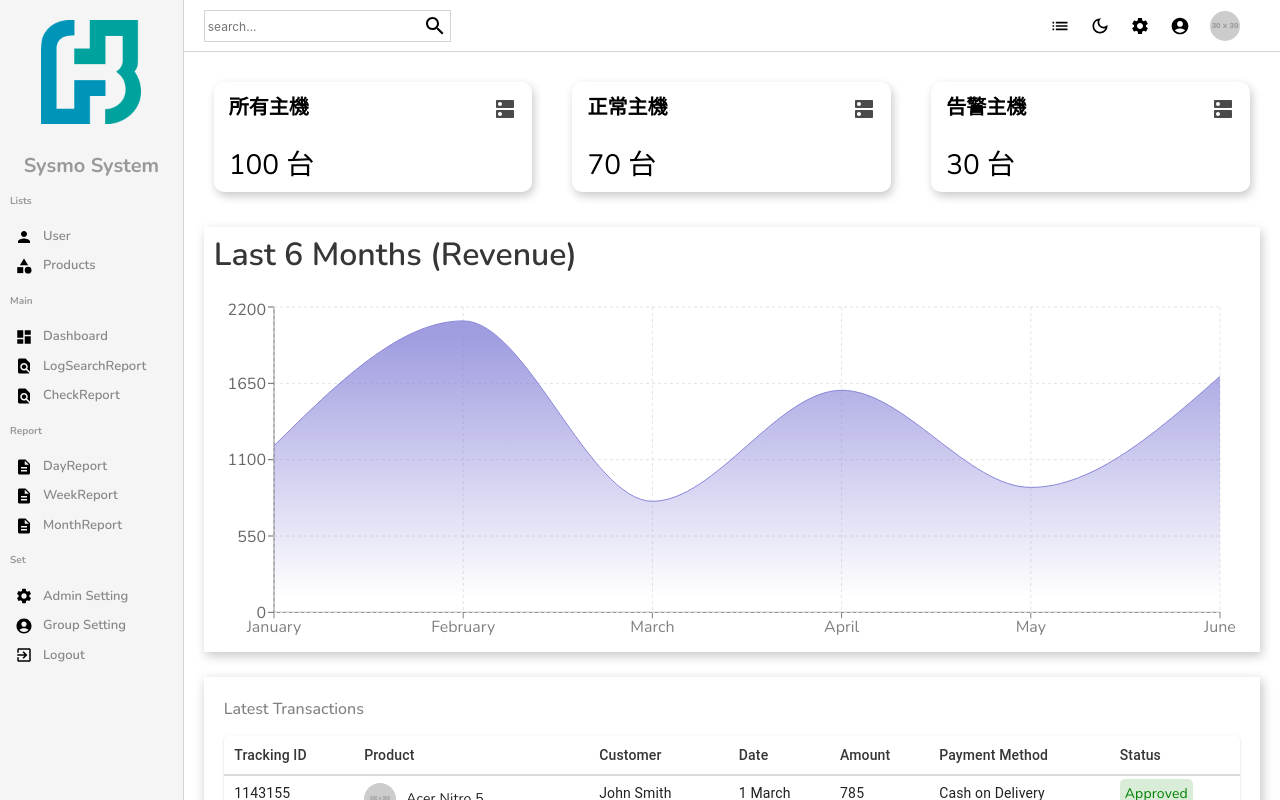
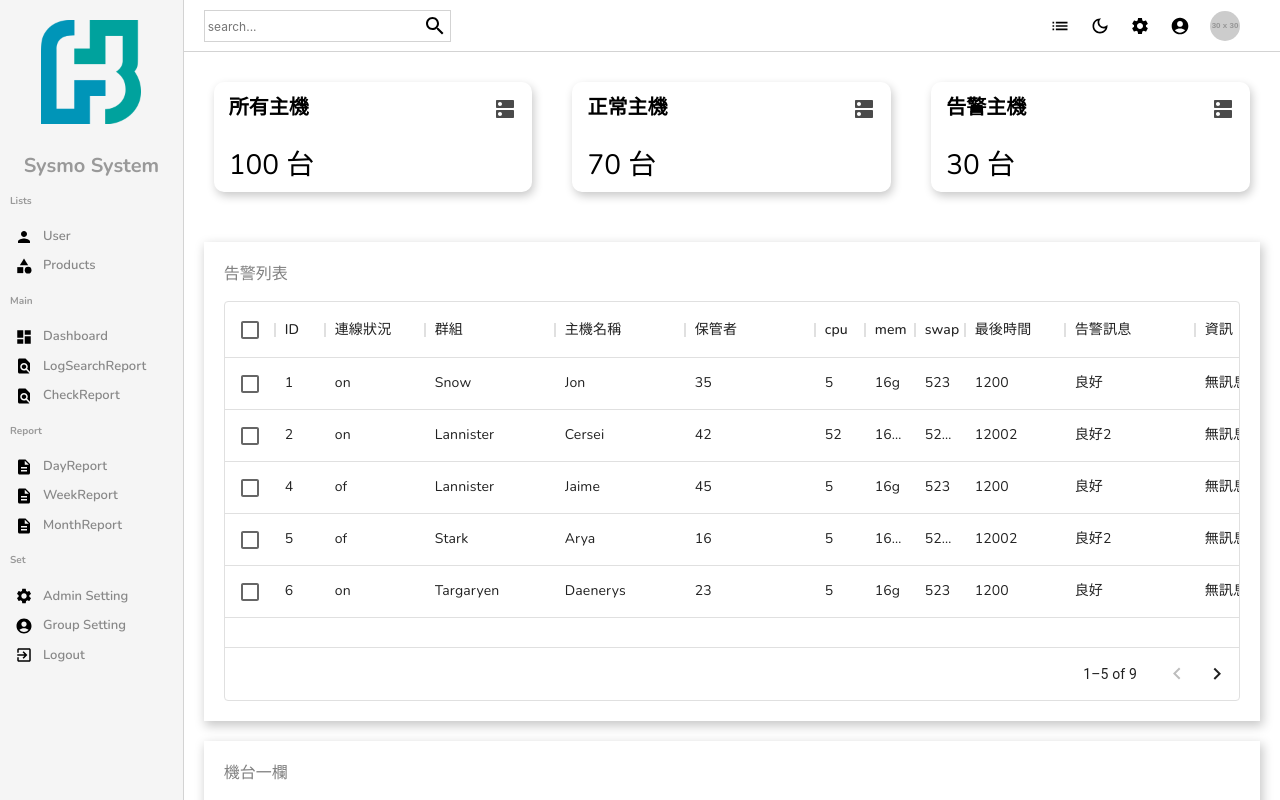
Before and after one commit to yuchi777/API-Data-CRUD, a React (Create React App) app: page / in a window 1280 px wide. Shown: the top 800 px of the page. Built offline with nearby package versions, Linux system fonts and the light colour scheme; no server answers.

Commit message:
add material table

```diff
--- a/src/components/materialTable/materialTable.jsx
+++ b/src/components/materialTable/materialTable.jsx
@@ -1,34 +1,49 @@
-// import React from 'react'
-// import MaterialTable from 'material-table';
-// const materialTable = () => {
-//   return (
-//     <div>
-//         <h3>
-//             materialTable
-//         </h3>
-//         <MaterialTable
+import * as React from 'react';
+import "./materialTable.scss";
+import { DataGrid } from '@mui/x-data-grid';
 
-//       title="Basic Filtering Preview"
-//       columns={[
-//         { title: 'Name', field: 'name' },
-//         { title: 'Surname', field: 'surname' },
-//         { title: 'Birth Year', field: 'birthYear', type: 'numeric' },
-//         {
-//           title: 'Birth Place',
-//           field: 'birthCity',
-//           lookup: { 34: 'İstanbul', 63: 'Şanlıurfa' },
-//         },
-//       ]}
-//       data={[
-//         { name: 'Mehmet', surname: 'Baran', birthYear: 1987, birthCity: 63 },
-//         { name: 'Zerya Betül', surname: 'Baran', birthYear: 2017, birthCity: 34 },
-//       ]}
-//       options={{
-//         filtering: true
-//       }}
-//     />
-//     </div>
-//   )
-// }
 
-// export default materialTable
+const columns = [
+  { field: 'id', headerName: 'ID', width: 20 },
+  { field: 'status', headerName: '連線狀況', width: 100 },
+  { field: 'group', headerName: '群組', width: 130 },
+  { field: 'hostname', headerName: '主機名稱', width: 130 },
+  { field: 'owner', headerName: '保管者', width: 130 },
+  { field: 'cpu', headerName: 'cpu', width: 20 },
+  { field: 'mem', headerName: 'mem', width: 20 },
+  { field: 'swap', headerName: 'swap', width: 20 },
+  { field: 'lasttime', headerName: '最後時間', width: 100 },
+  { field: 'alertmsg', headerName: '告警訊息', width: 130 },
+  { field: 'info', headerName: '資訊', width: 130 }
+];
+
+const rows   = [
+  { id:1,status: 'on', group: 'Snow', hostname: 'Jon', owner: 35,cpu:5, mem:'16g',swap:523,lasttime:1200,alertmsg:'良好',info:'無訊息' },
+  { id:2,status: 'on', group: 'Lannister', hostname: 'Cersei', owner: 42,cpu:52, mem:'162g',swap:5232,lasttime:12002,alertmsg:'良好2',info:'無訊息2' },
+  { id:4,status: 'of', group: 'Lannister', hostname: 'Jaime', owner: 45,cpu:5, mem:'16g',swap:523,lasttime:1200,alertmsg:'良好',info:'無訊息' },
+  { id:5,status: 'of', group: 'Stark', hostname: 'Arya', owner: 16,cpu:5, mem:'16g2',swap:5232,lasttime:12002,alertmsg:'良好2',info:'無訊息2' },
+  { id:6,status: 'on', group: 'Targaryen', hostname: 'Daenerys', owner:23,cpu:5, mem:'16g',swap:523,lasttime:1200,alertmsg:'良好',info:'無訊息' },
+  { id:7,status: 'of', group: 'Melisandre', hostname: null, owner: 15,cpu:56, mem:'166g',swap:5236,lasttime:12006,alertmsg:'良好6',info:'無訊息6' },
+  { id:8,status: 'on', group: 'Clifford', hostname: 'Ferrara', owner: 44,cpu:5, mem:'16g',swap:523,lasttime:1200,alertmsg:'良好',info:'無訊息' },
+  { id:9,status: 'of', group: 'Frances', hostname: 'Rossini', owner: 36,cpu:65, mem:'166g',swap:5236,lasttime:12006,alertmsg:'良好6',info:'無訊息6' },
+  { id:10,status: 'on', group: 'Roxie', hostname: 'Harvey', owner: 65,cpu:5, mem:'16g',swap:523,lasttime:1200,alertmsg:'良好',info:'無訊息' },
+];
+
+export default function MaterialTable() {
+
+
+
+  return (
+
+      <div style={{ height: 400, width: '100%' }}>
+        <DataGrid
+        rows={rows}
+        columns={columns}
+        pageSize={5}
+        rowsPerPageOptions={[5]}
+        checkboxSelection
+        />
+      </div>
+
+  );
+}
--- a/src/pages/home/home.jsx
+++ b/src/pages/home/home.jsx
@@ -3,7 +3,8 @@ import Sidebar from "../../components/sidebar/Sidebar";
 import Navbar from "../../components/navbar/Navbar";
 import Widget from "../../components/widget/Widget";
 import Chart from "../../components/chart/Chart";
-import Table from "../../components/table/Table";
+// import Table from "../../components/table/Table";
+import MaterialTable from "../../components/materialTable/MaterialTable.jsx";
 
 const Home = () => {
   return (
@@ -16,12 +17,16 @@ const Home = () => {
           <Widget type="normal"/>
           <Widget type="warning"/>
         </div>
+        <div className="listContainer">
+          <div className="listTitle">告警列表</div>
+          <MaterialTable />
+        </div>
+        <div className="listContainer">
+          <div className="listTitle">機台一欄</div>
+          <MaterialTable />
+        </div>
         <div className="charts">
           <Chart title="Last 6 Months (Revenue)" aspect={3/1}/>
-        </div>
-        <div className="listContainer">
-          <div className="listTitle">Latest Transactions</div>
-          <Table />
         </div>
       </div>
     </div>
```
Also changed, not shown: package.json (+9 -4 lines), 1 other file (tests, documents, lock files or other folders).
